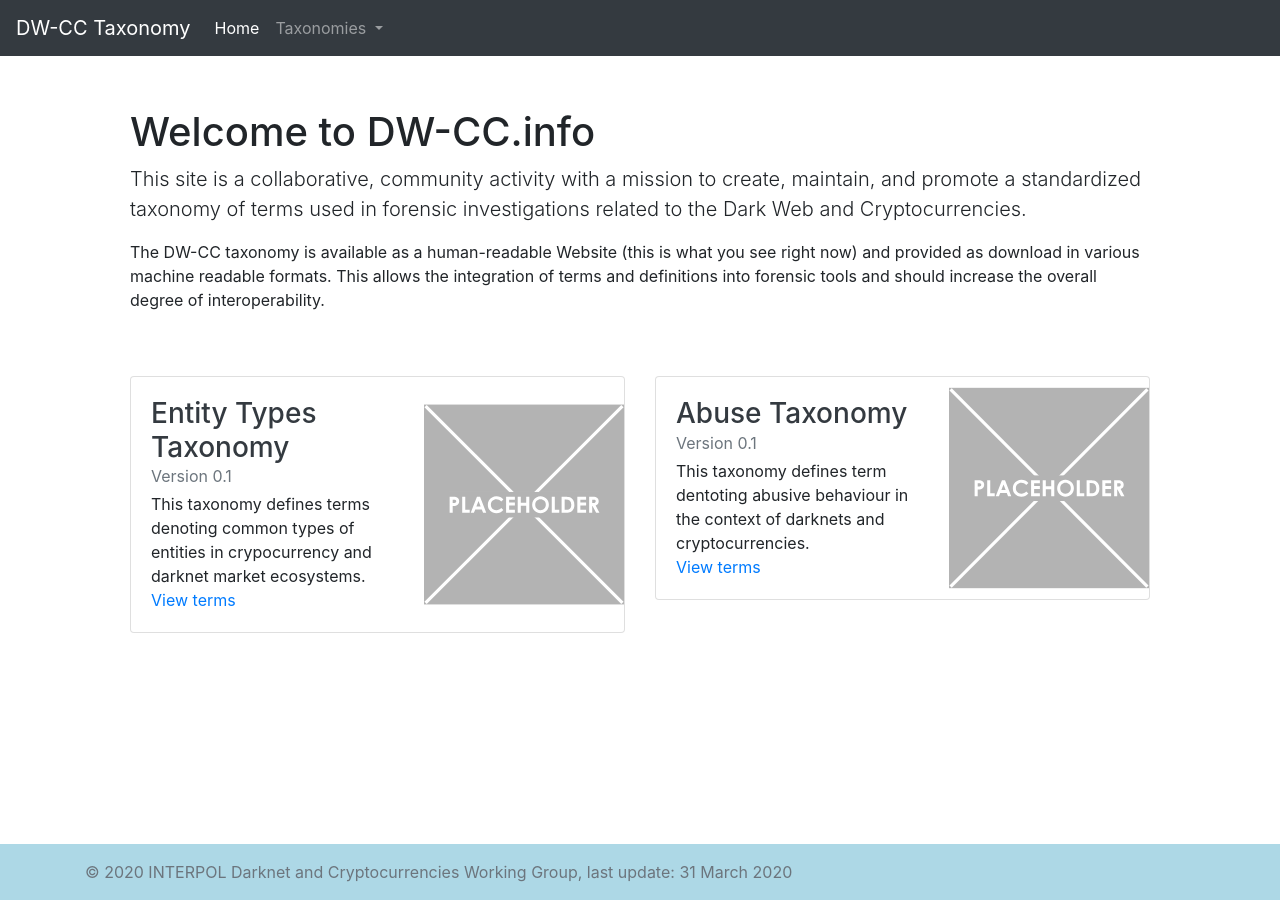
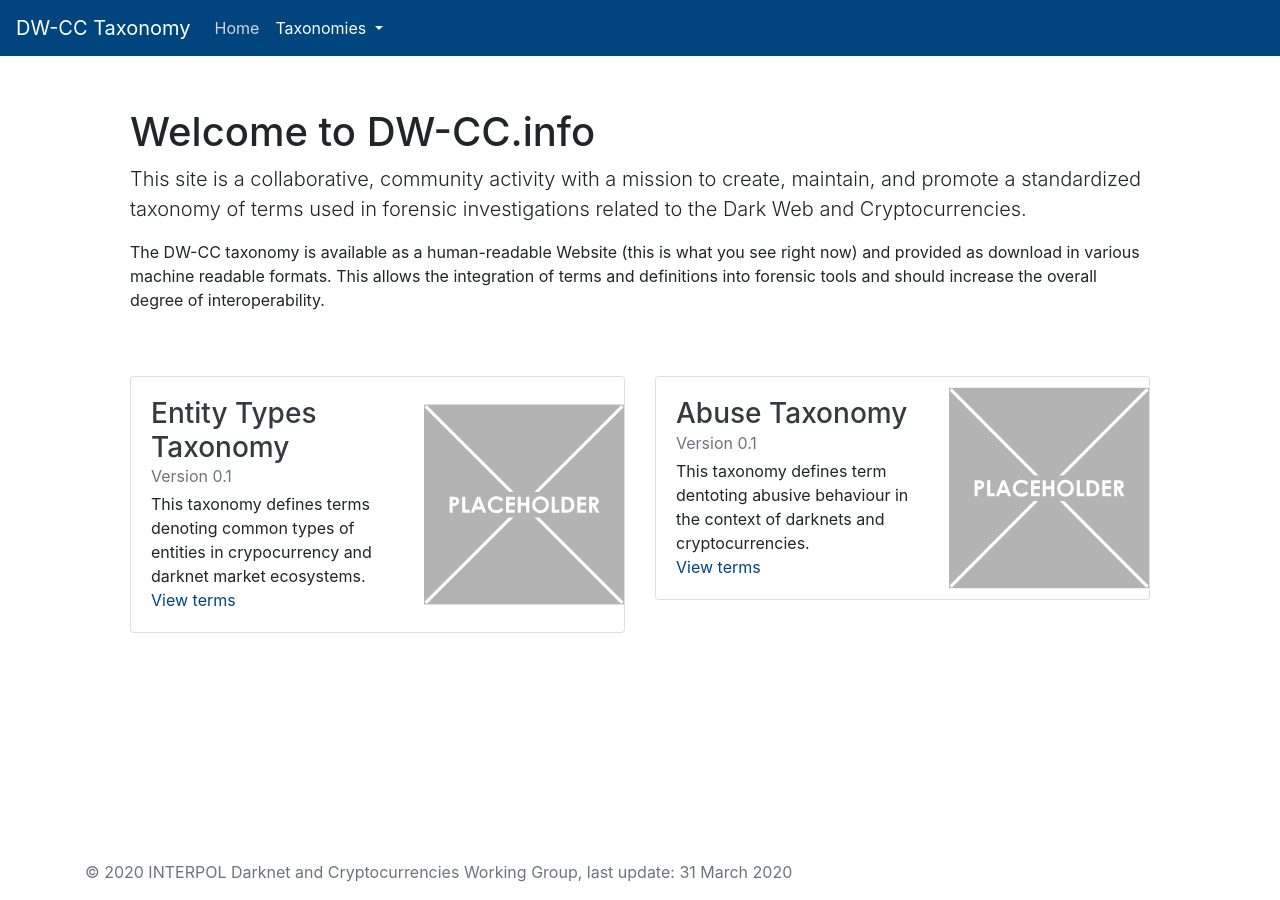
Before and after one commit to INTERPOL-Innovation-Centre/DW-VA-Taxonomy, a Jekyll site: the page built from index.html, in a window 1280 px wide. Built offline with Jekyll 4.4.1, drawn with Linux system fonts in a browser that asks for light colours.

Commit message:
adapted colour scheme

```diff
--- a/_layouts/default.html
+++ b/_layouts/default.html
@@ -22,7 +22,7 @@
   <body class="d-flex flex-column h-100">
     <!-- Fixed navbar -->
     <header>
-      <nav class="navbar navbar-expand-md navbar-dark fixed-top bg-dark">
+      <nav class="navbar navbar-expand-md fixed-top navbar-custom">
         <a class="navbar-brand" href="/">DW-CC Taxonomy</a>
         <button class="navbar-toggler" type="button" data-toggle="collapse" data-target="#navbarCollapse" aria-controls="navbarCollapse" aria-expanded="false" aria-label="Toggle navigation">
           <span class="navbar-toggler-icon"></span>
--- a/_sass/main.scss
+++ b/_sass/main.scss
@@ -1,4 +1,53 @@
-$bgcolor: lightblue;
+$interpol: #00457D;
+
+$link_color: $interpol;
+$link_color_hover: grey;
+
+.navbar-custom {
+    background-color: $interpol;
+}
+
+/* change the brand and text color */
+.navbar-custom .navbar-brand,
+.navbar-custom .navbar-text {
+    color: white;
+}
+
+/* change the link color */
+.navbar-custom .navbar-nav .nav-link {
+    color: white;
+}
+
+/* change the color of active or hovered links */
+.navbar-custom .nav-item.active .nav-link,
+.navbar-custom .nav-item:hover .nav-link {
+    color: lightgrey;
+}
+
+/* for dropdown only - change the color of droodown */
+.navbar-custom .dropdown-menu {
+    background-color: $interpol;
+}
+
+.navbar-custom .dropdown-item {
+    color: white;
+}
+
+.navbar-custom .dropdown-item:hover,
+.navbar-custom .dropdown-item:focus {
+    color: white;
+    background-color: grey;
+}
+
+body {
+	a, a:active, a:visited {
+		color: $link_color;
+	}
+	a:hover {
+		color: $link_color_hover;
+	}
+}
+
 
 main {
 	.container {
@@ -7,7 +56,6 @@ main {
 }
 
 footer {
-	background-color: $bgcolor;
 	.container {
 		padding-right: 15px;
   		padding-left: 15px;
```
